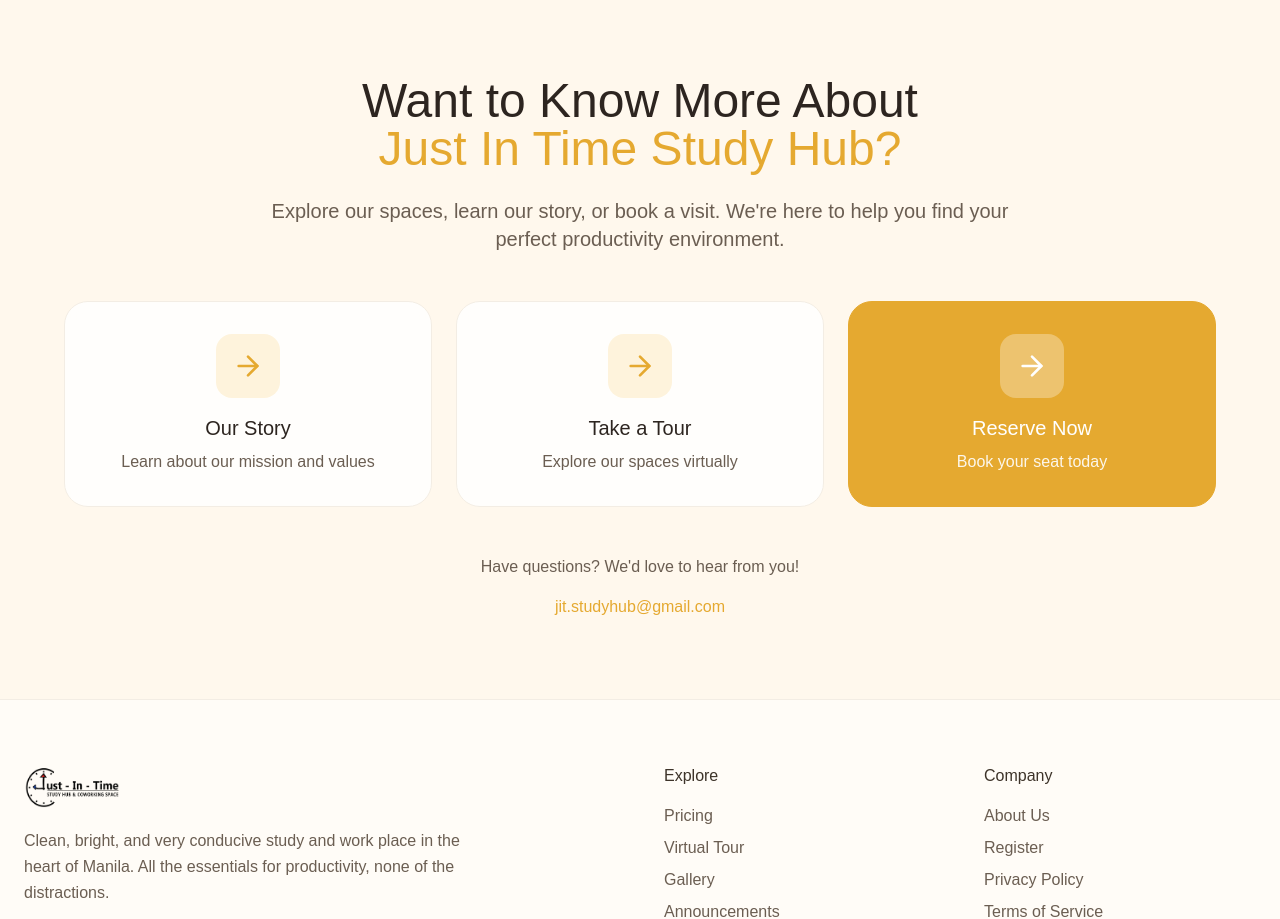
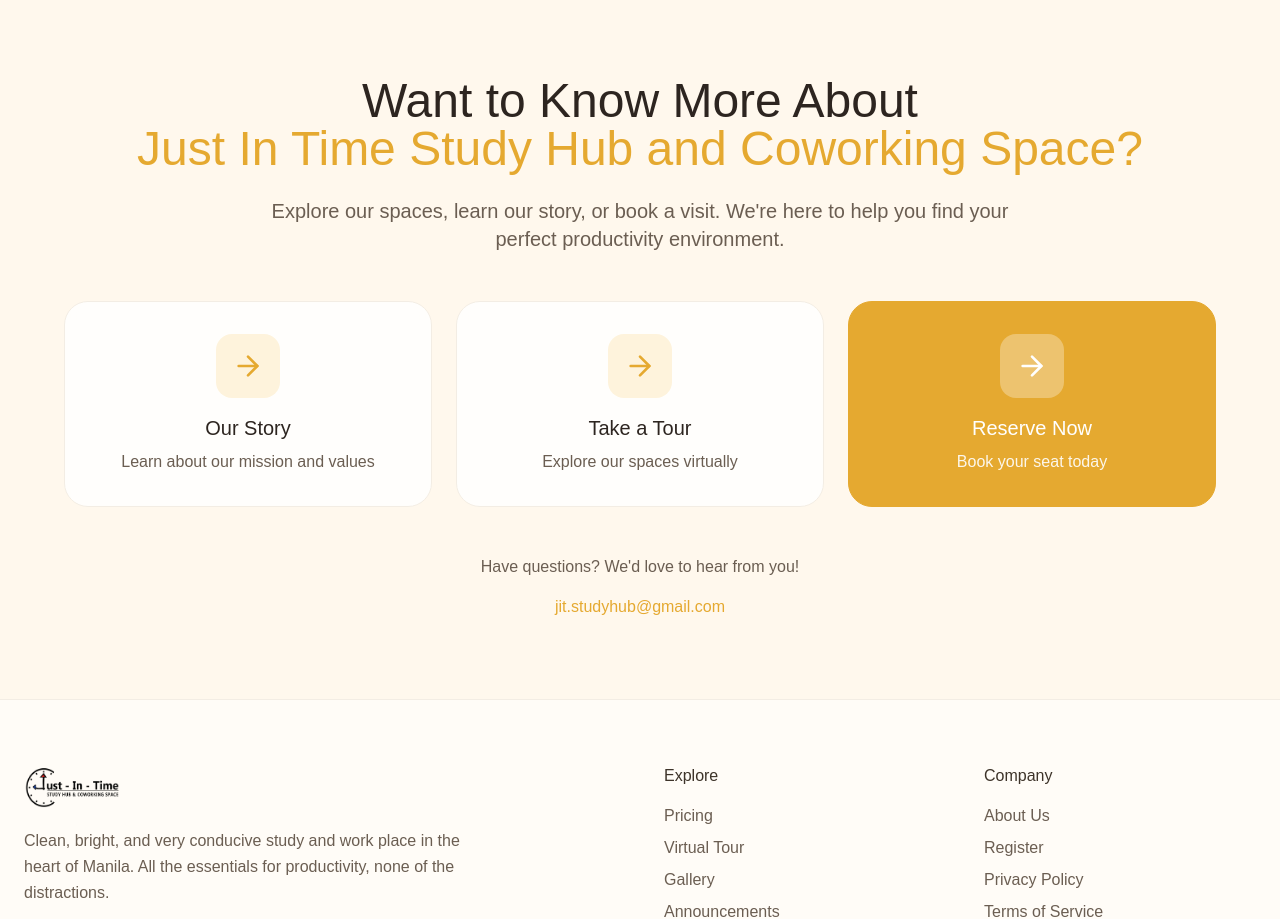
Before and after one commit to melio0504/just-in-time-study-hub-and-coworking-space, a Next.js app in the folder frontend/: page / in a window 1280 px wide. Shown: the part 4340-5259 px from the top of the page. Built offline with nearby package versions, Linux system fonts and the light colour scheme; no server answers; the database is empty.

Commit message:
fix(landing): update business name in landing page

```diff
--- a/frontend/app/(client)/page.tsx
+++ b/frontend/app/(client)/page.tsx
@@ -491,7 +491,7 @@ export default function Home() {
             <h2 className="text-4xl md:text-5xl mb-6 text-[#2d2520]">
               Want to Know More About
               <br />
-              <span className="text-[#e5a930]">Just In Time Study Hub?</span>
+              <span className="text-[#e5a930]">Just In Time Study Hub and Coworking Space?</span>
             </h2>
             <p className="text-xl text-[#6b5e52] mb-8 max-w-3xl mx-auto">
               Explore our spaces, learn our story, or book a visit. We&apos;re here to help you find
```
